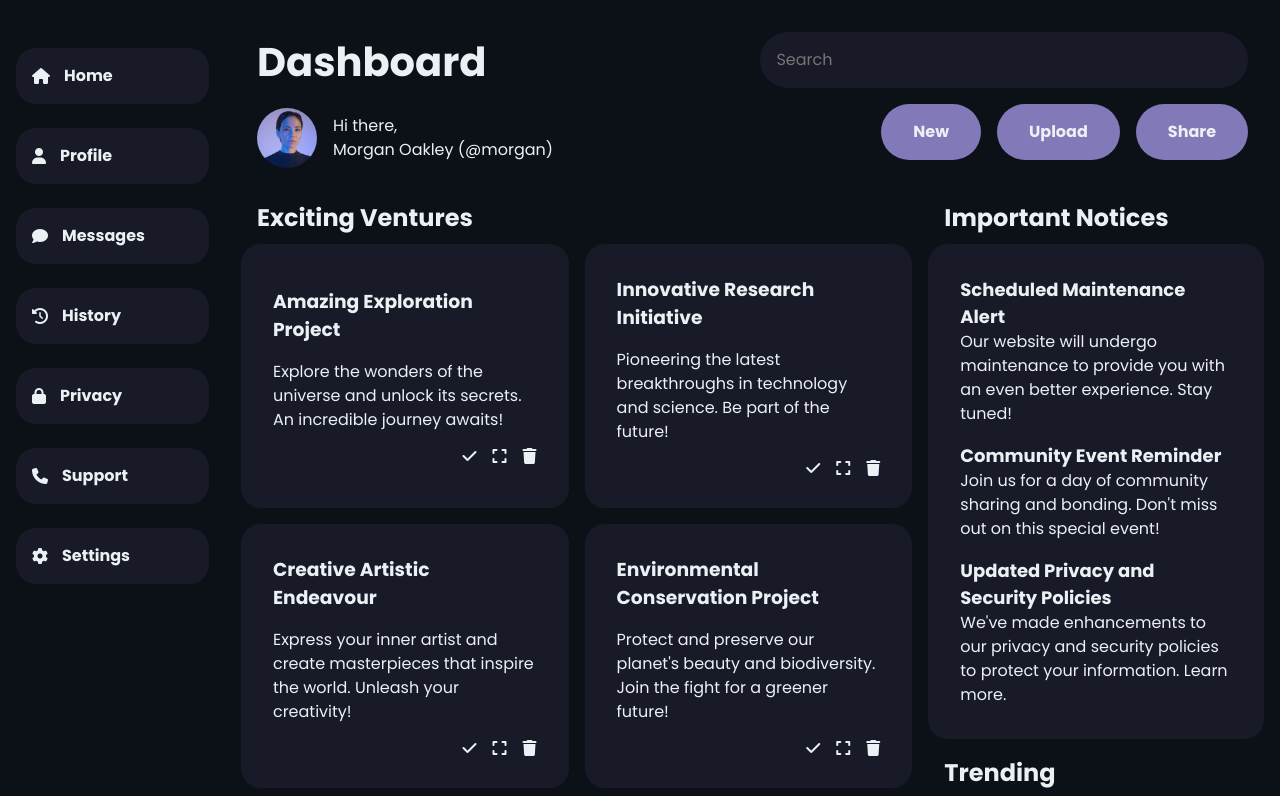
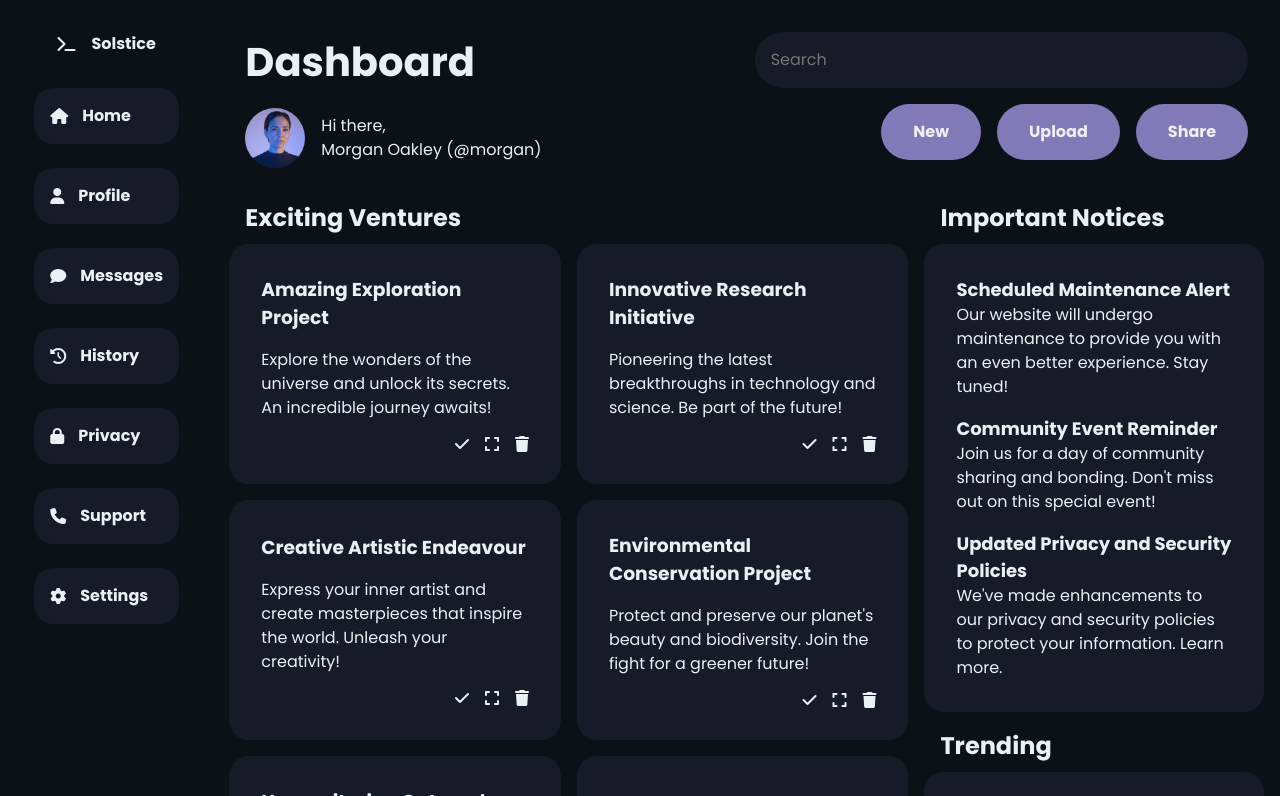
Before and after one commit to lukeramljak/odin-admin-dashboard, a plain HTML site: page index.html in a window 1280 px wide. Shown: the top 796 px of the page. Drawn offline with Linux system fonts and the light colour scheme.

Commit message:
add logo to sidebar

```diff
--- a/index.html
+++ b/index.html
@@ -19,6 +19,10 @@
 
     <div class="container">
       <div class="sidebar">
+        <div class="logo">
+          <i class="fa-solid fa-terminal"></i>
+          <p>Solstice</p>
+        </div>
           <ul>
             <li>
               <a href="#"><i class="fa-solid fa-house"></i>Home</a>
--- a/style.css
+++ b/style.css
@@ -62,6 +62,14 @@ body {
   height: 100%;
   gap: 1rem;
   padding: 1rem;
+
+  .logo {
+    display: flex;
+    align-items: center;
+    gap: 1rem;
+    margin-block: 1rem;
+    font-weight: 600;
+  }
 
   & ul {
     width: 60vw;
@@ -260,14 +268,9 @@ body {
     display: flex;
     justify-content: flex-start;
     width: 100%;
-    margin-top: 2rem;
 
     & ul {
       width: max-content;
-    }
-
-    & a {
-      padding-right: 4rem;
     }
   }
   .header {
```
